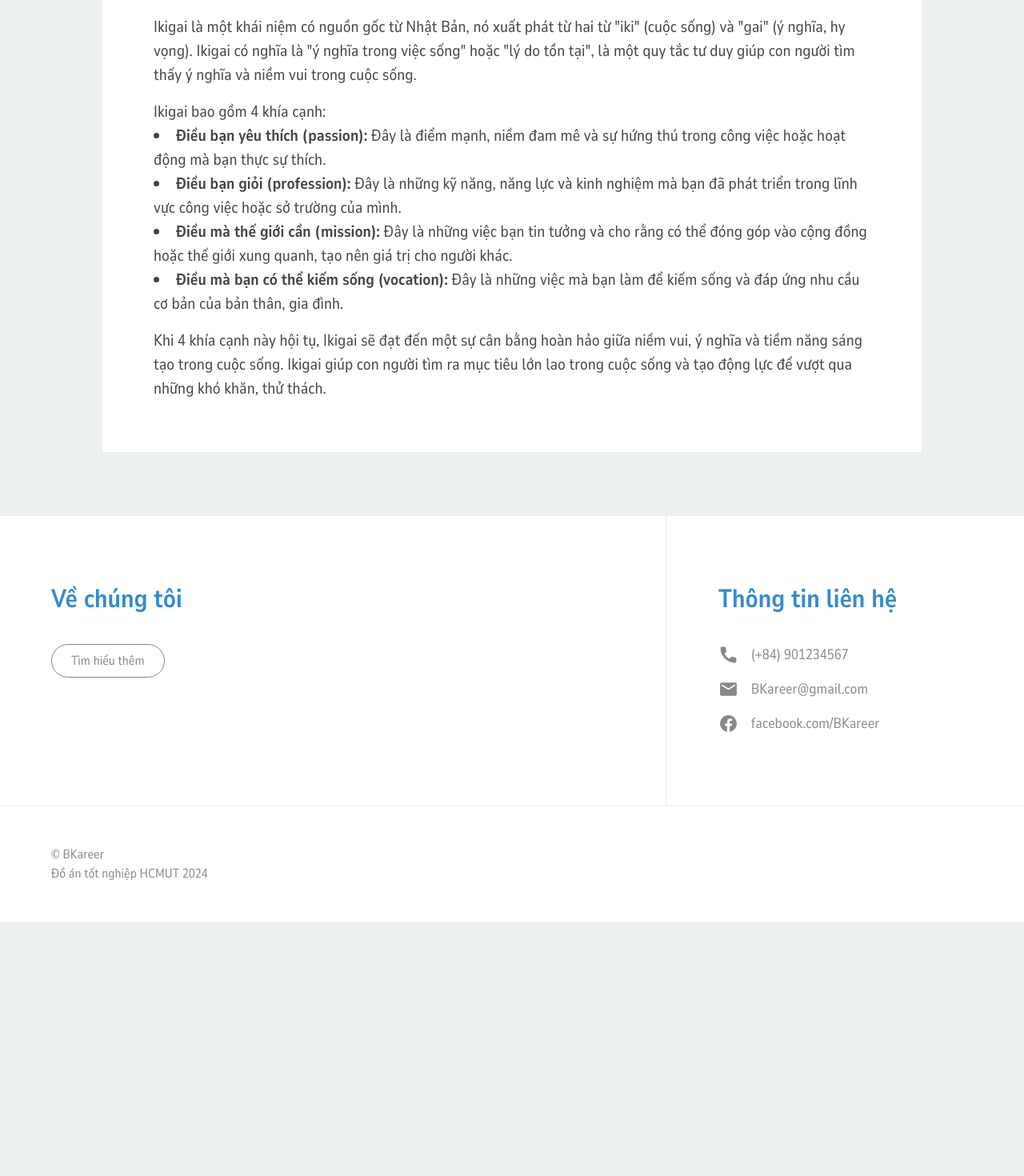
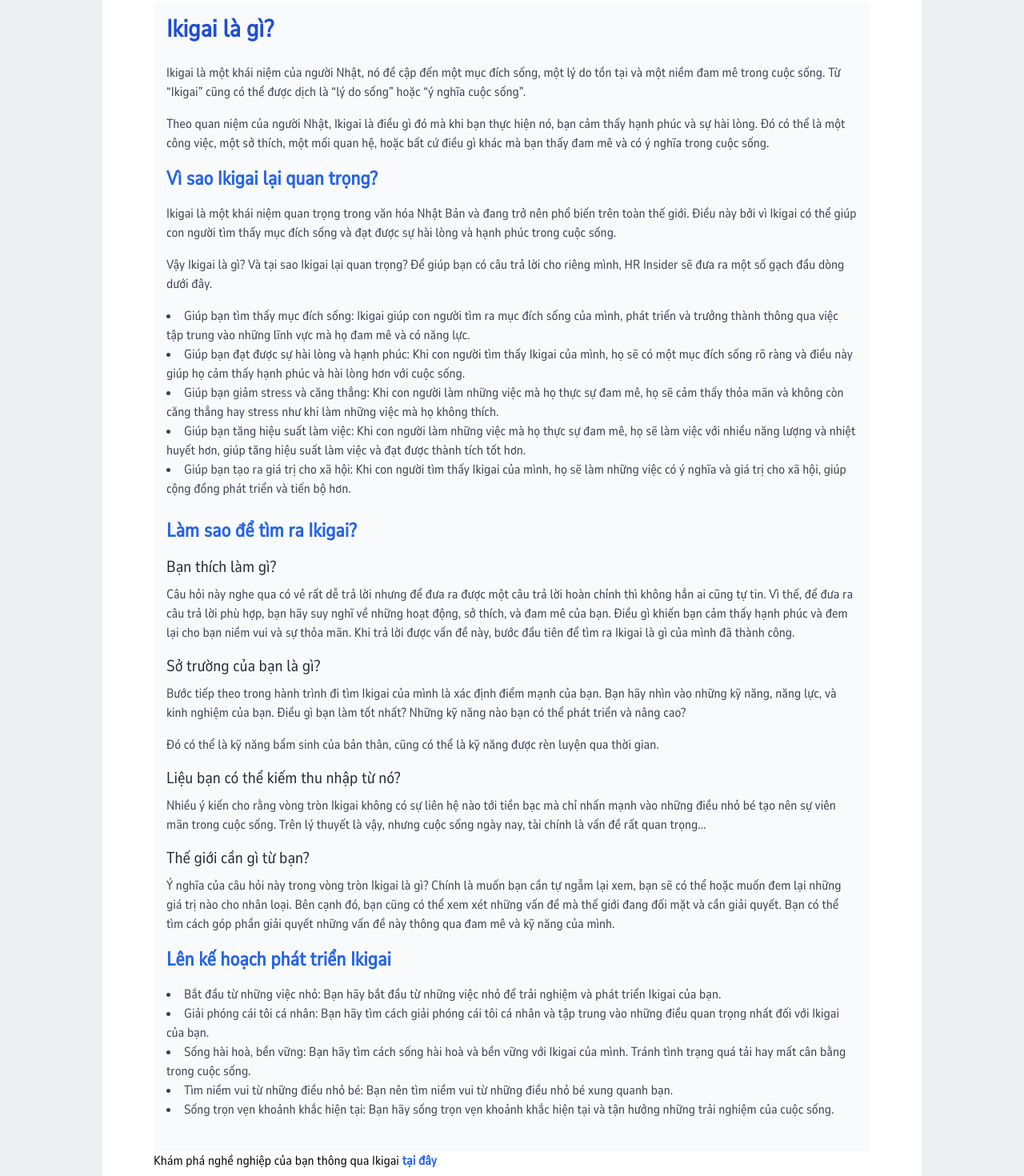
Before and after one commit to NDHoang2003/BKareer-v2, a React (Vite) app: page /ikigai in a window 1280 px wide. Shown: the part 580-2050 px from the top of the page at 80% size. Before the commit the page ends 1732 px from the top, so only its background shows below. Built offline with nearby package versions, Linux system fonts and the light colour scheme.

Commit message:
responsive

```diff
--- /dev/null
+++ b/src/components/Overlay.jsx
@@ -0,0 +1,32 @@
+import React, { useState, useEffect } from "react";
+
+const OrientationPrompt = ({ children }) => {
+  const [showPrompt, setShowPrompt] = useState(false);
+
+  useEffect(() => {
+    const checkOrientation = () => {
+      const isLandscape = window.innerHeight > window.innerWidth;
+      const isMobileOrTablet = window.innerWidth < 1200;
+      setShowPrompt(isMobileOrTablet && isLandscape);
+    };
+
+    // Kiểm tra khi tải trang và khi thay đổi kích thước màn hình
+    checkOrientation();
+    window.addEventListener("resize", checkOrientation);
+
+    return () => {
+      window.removeEventListener("resize", checkOrientation);
+    };
+  }, []);
+
+  return showPrompt ? (
+    <div className="over-noti">
+      <div class="phone"></div>
+      <div class="message">Vui lòng xoay ngang để có trải nghiệm tốt nhất!</div>
+    </div>
+  ) : (
+    children
+  );
+};
+
+export default OrientationPrompt;
--- a/src/main.jsx
+++ b/src/main.jsx
@@ -10,11 +10,14 @@ import "./assets/fonts/NunitoSans_10pt_Condensed-Bold.ttf";
 import { persistor, store } from "./redux/store.js";
 import { Provider } from "react-redux";
 import { PersistGate } from "redux-persist/integration/react";
+import OrientationPrompt from "./components/Overlay.jsx";
 
 ReactDOM.createRoot(document.getElementById("root")).render(
   <Provider store={store}>
     <PersistGate loading={null} persistor={persistor}>
-      <App />
+      <OrientationPrompt>
+        <App />
+      </OrientationPrompt>
     </PersistGate>
   </Provider>
 );
--- a/src/screens/homeComponentsDetail/IkigaiDetail.jsx
+++ b/src/screens/homeComponentsDetail/IkigaiDetail.jsx
@@ -1,29 +1,152 @@
-import image from "../../assets/images/ikigai-no-title.jpg"
+import image from "../../assets/images/ikigai-no-title.jpg";
 
 function Ikigai() {
   return (
     <body className="body screen-block">
       <div className="screen-title">Ikigai</div>
 
-      <img src={image} className="img-detail"/>
+      <img src={image} className="img-detail" />
+      <div class="p-4 bg-gray-50">
+        <h1 class="text-3xl font-bold text-blue-700 mb-6">Ikigai là gì?</h1>
+        <p class="text-gray-700 mb-4">
+          Ikigai là một khái niệm của người Nhật, nó đề cập đến một mục đích
+          sống, một lý do tồn tại và một niềm đam mê trong cuộc sống. Từ
+          “Ikigai” cũng có thể được dịch là “lý do sống” hoặc “ý nghĩa cuộc
+          sống”.
+        </p>
+        <p class="text-gray-700 mb-4">
+          Theo quan niệm của người Nhật, Ikigai là điều gì đó mà khi bạn thực
+          hiện nó, bạn cảm thấy hạnh phúc và sự hài lòng. Đó có thể là một công
+          việc, một sở thích, một mối quan hệ, hoặc bất cứ điều gì khác mà bạn
+          thấy đam mê và có ý nghĩa trong cuộc sống.
+        </p>
 
-      <div className="detail-txt font-20 margin-top-2rem">
-        Ikigai là một khái niệm có nguồn gốc từ Nhật Bản, nó xuất phát từ hai từ "iki" (cuộc sống) và "gai" (ý nghĩa, hy vọng). Ikigai có nghĩa là "ý nghĩa trong việc sống" hoặc "lý do tồn tại", là một quy tắc tư duy giúp con người tìm thấy ý nghĩa và niềm vui trong cuộc sống.
-      </div>
+        <h2 class="text-2xl font-semibold text-blue-600 mb-4">
+          Vì sao Ikigai lại quan trọng?
+        </h2>
+        <p class="text-gray-700 mb-4">
+          Ikigai là một khái niệm quan trọng trong văn hóa Nhật Bản và đang trở
+          nên phổ biến trên toàn thế giới. Điều này bởi vì Ikigai có thể giúp
+          con người tìm thấy mục đích sống và đạt được sự hài lòng và hạnh phúc
+          trong cuộc sống.
+        </p>
+        <p class="text-gray-700 mb-4">
+          Vậy Ikigai là gì? Và tại sao Ikigai lại quan trọng? Để giúp bạn có câu
+          trả lời cho riêng mình, HR Insider sẽ đưa ra một số gạch đầu dòng dưới
+          đây.
+        </p>
+        <ul class="list-disc list-inside text-gray-700 mb-6">
+          <li>
+            Giúp bạn tìm thấy mục đích sống: Ikigai giúp con người tìm ra mục
+            đích sống của mình, phát triển và trưởng thành thông qua việc tập
+            trung vào những lĩnh vực mà họ đam mê và có năng lực.
+          </li>
+          <li>
+            Giúp bạn đạt được sự hài lòng và hạnh phúc: Khi con người tìm thấy
+            Ikigai của mình, họ sẽ có một mục đích sống rõ ràng và điều này giúp
+            họ cảm thấy hạnh phúc và hài lòng hơn với cuộc sống.
+          </li>
+          <li>
+            Giúp bạn giảm stress và căng thẳng: Khi con người làm những việc mà
+            họ thực sự đam mê, họ sẽ cảm thấy thỏa mãn và không còn căng thẳng
+            hay stress như khi làm những việc mà họ không thích.
+          </li>
+          <li>
+            Giúp bạn tăng hiệu suất làm việc: Khi con người làm những việc mà họ
+            thực sự đam mê, họ sẽ làm việc với nhiều năng lượng và nhiệt huyết
+            hơn, giúp tăng hiệu suất làm việc và đạt được thành tích tốt hơn.
+          </li>
+          <li>
+            Giúp bạn tạo ra giá trị cho xã hội: Khi con người tìm thấy Ikigai
+            của mình, họ sẽ làm những việc có ý nghĩa và giá trị cho xã hội,
+            giúp cộng đồng phát triển và tiến bộ hơn.
+          </li>
+        </ul>
 
-      <div className="detail-txt font-20">
-        Ikigai bao gồm 4 khía cạnh:
-        <ul className="">
-          <li><span className="bold-txt">Điều bạn yêu thích (passion):</span> Đây là điểm mạnh, niềm đam mê và sự hứng thú trong công việc hoặc hoạt động mà bạn thực sự thích.</li>
-          <li><span className="bold-txt">Điều bạn giỏi (profession):</span> Đây là những kỹ năng, năng lực và kinh nghiệm mà bạn đã phát triển trong lĩnh vực công việc hoặc sở trường của mình.</li>
-          <li><span className="bold-txt">Điều mà thế giới cần (mission):</span> Đây là những việc bạn tin tưởng và cho rằng có thể đóng góp vào cộng đồng hoặc thế giới xung quanh, tạo nên giá trị cho người khác.</li>
-          <li><span className="bold-txt">Điều mà bạn có thể kiếm sống (vocation):</span> Đây là những việc mà bạn làm để kiếm sống và đáp ứng nhu cầu cơ bản của bản thân, gia đình.</li>
+        <h2 class="text-2xl font-semibold text-blue-600 mb-4">
+          Làm sao để tìm ra Ikigai?
+        </h2>
+        <h3 class="text-xl font-medium text-gray-800 mb-2">
+          Bạn thích làm gì?
+        </h3>
+        <p class="text-gray-700 mb-4">
+          Câu hỏi này nghe qua có vẻ rất dễ trả lời nhưng để đưa ra được một câu
+          trả lời hoàn chỉnh thì không hẳn ai cũng tự tin. Vì thế, để đưa ra câu
+          trả lời phù hợp, bạn hãy suy nghĩ về những hoạt động, sở thích, và đam
+          mê của bạn. Điều gì khiến bạn cảm thấy hạnh phúc và đem lại cho bạn
+          niềm vui và sự thỏa mãn. Khi trả lời được vấn đề này, bước đầu tiên để
+          tìm ra Ikigai là gì của mình đã thành công.
+        </p>
+
+        <h3 class="text-xl font-medium text-gray-800 mb-2">
+          Sở trường của bạn là gì?
+        </h3>
+        <p class="text-gray-700 mb-4">
+          Bước tiếp theo trong hành trình đi tìm Ikigai của mình là xác định
+          điểm mạnh của bạn. Bạn hãy nhìn vào những kỹ năng, năng lực, và kinh
+          nghiệm của bạn. Điều gì bạn làm tốt nhất? Những kỹ năng nào bạn có thể
+          phát triển và nâng cao?
+        </p>
+        <p class="text-gray-700 mb-4">
+          Đó có thể là kỹ năng bẩm sinh của bản thân, cũng có thể là kỹ năng
+          được rèn luyện qua thời gian.
+        </p>
+
+        <h3 class="text-xl font-medium text-gray-800 mb-2">
+          Liệu bạn có thể kiếm thu nhập từ nó?
+        </h3>
+        <p class="text-gray-700 mb-4">
+          Nhiều ý kiến cho rằng vòng tròn Ikigai không có sự liên hệ nào tới
+          tiền bạc mà chỉ nhấn mạnh vào những điều nhỏ bé tạo nên sự viên mãn
+          trong cuộc sống. Trên lý thuyết là vậy, nhưng cuộc sống ngày nay, tài
+          chính là vấn đề rất quan trọng...
+        </p>
+
+        <h3 class="text-xl font-medium text-gray-800 mb-2">
+          Thế giới cần gì từ bạn?
+        </h3>
+        <p class="text-gray-700 mb-4">
+          Ý nghĩa của câu hỏi này trong vòng tròn Ikigai là gì? Chính là muốn
+          bạn cần tự ngẫm lại xem, bạn sẽ có thể hoặc muốn đem lại những giá trị
+          nào cho nhân loại. Bên cạnh đó, bạn cũng có thể xem xét những vấn đề
+          mà thế giới đang đối mặt và cần giải quyết. Bạn có thể tìm cách góp
+          phần giải quyết những vấn đề này thông qua đam mê và kỹ năng của mình.
+        </p>
+
+        <h2 class="text-2xl font-semibold text-blue-600 mb-4">
+          Lên kế hoạch phát triển Ikigai
+        </h2>
+        <ul class="list-disc list-inside text-gray-700 mb-6">
+          <li>
+            Bắt đầu từ những việc nhỏ: Bạn hãy bắt đầu từ những việc nhỏ để trải
+            nghiệm và phát triển Ikigai của bạn.
+          </li>
+          <li>
+            Giải phóng cái tôi cá nhân: Bạn hãy tìm cách giải phóng cái tôi cá
+            nhân và tập trung vào những điều quan trọng nhất đối với Ikigai của
+            bạn.
+          </li>
+          <li>
+            Sống hài hoà, bền vững: Bạn hãy tìm cách sống hài hoà và bền vững
+            với Ikigai của mình. Tránh tình trạng quá tải hay mất cân bằng trong
+            cuộc sống.
+          </li>
+          <li>
+            Tìm niềm vui từ những điều nhỏ bé: Bạn nên tìm niềm vui từ những
+            điều nhỏ bé xung quanh bạn.
+          </li>
+          <li>
+            Sống trọn vẹn khoảnh khắc hiện tại: Bạn hãy sống trọn vẹn khoảnh
+            khắc hiện tại và tận hưởng những trải nghiệm của cuộc sống.
+          </li>
         </ul>
       </div>
-
-      <div className="detail-txt font-20">
-        Khi 4 khía cạnh này hội tụ, Ikigai sẽ đạt đến một sự cân bằng hoàn hảo giữa niềm vui, ý nghĩa và tiềm năng sáng tạo trong cuộc sống. Ikigai giúp con người tìm ra mục tiêu lớn lao trong cuộc sống và tạo động lực để vượt qua những khó khăn, thử thách.
-      </div>
+      <p>
+        Khám phá nghề nghiệp của bạn thông qua Ikigai{" "}
+        <a href="/majorTest" className="text-blue-600 font-bold">
+          tại đây
+        </a>
+      </p>
     </body>
   );
 }
```
Also changed, not shown: src/screens/EQTest.jsx (+25 -12 lines), src/screens/IQTest.jsx (+24 -11 lines), src/styles.css (+48 -3 lines).
